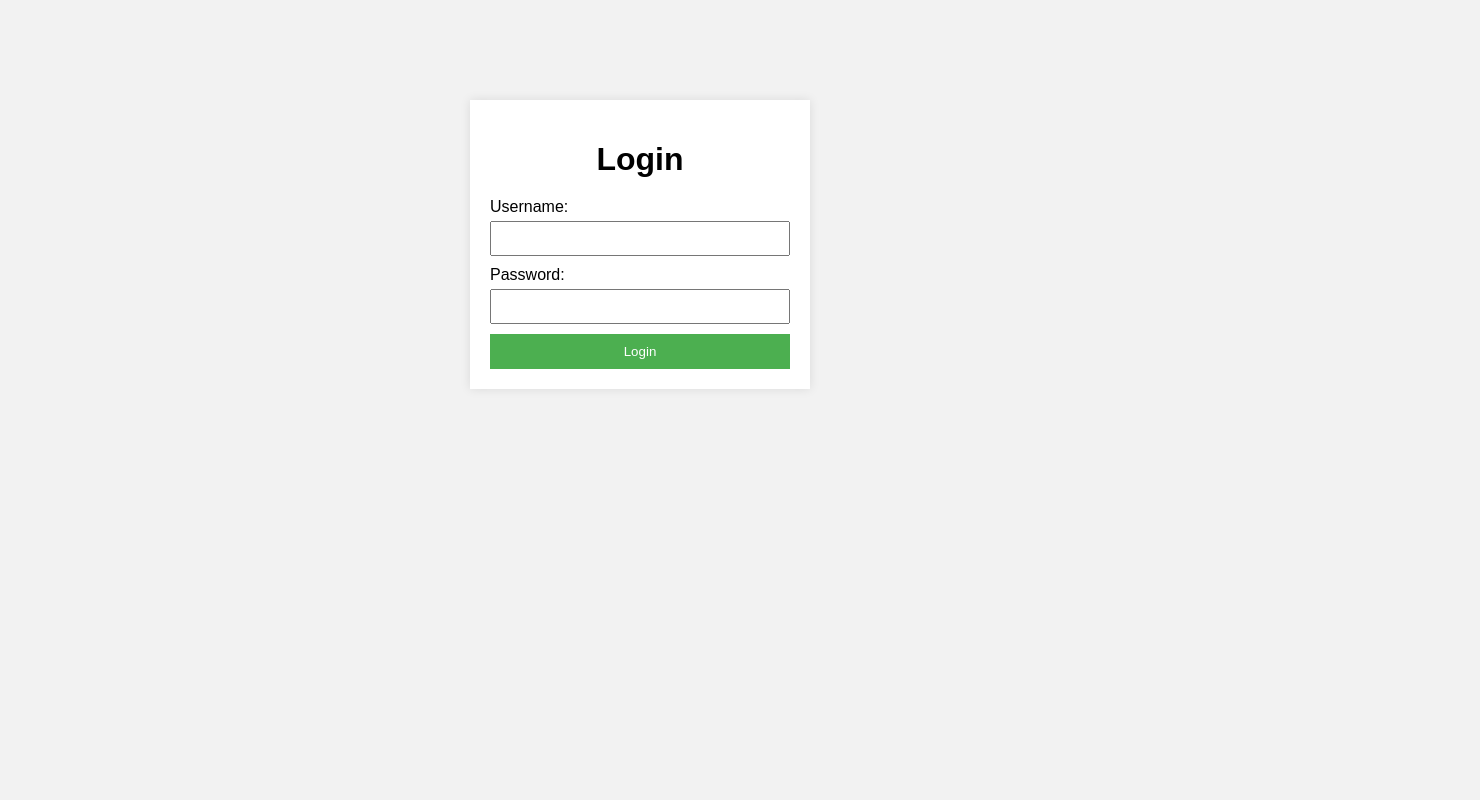
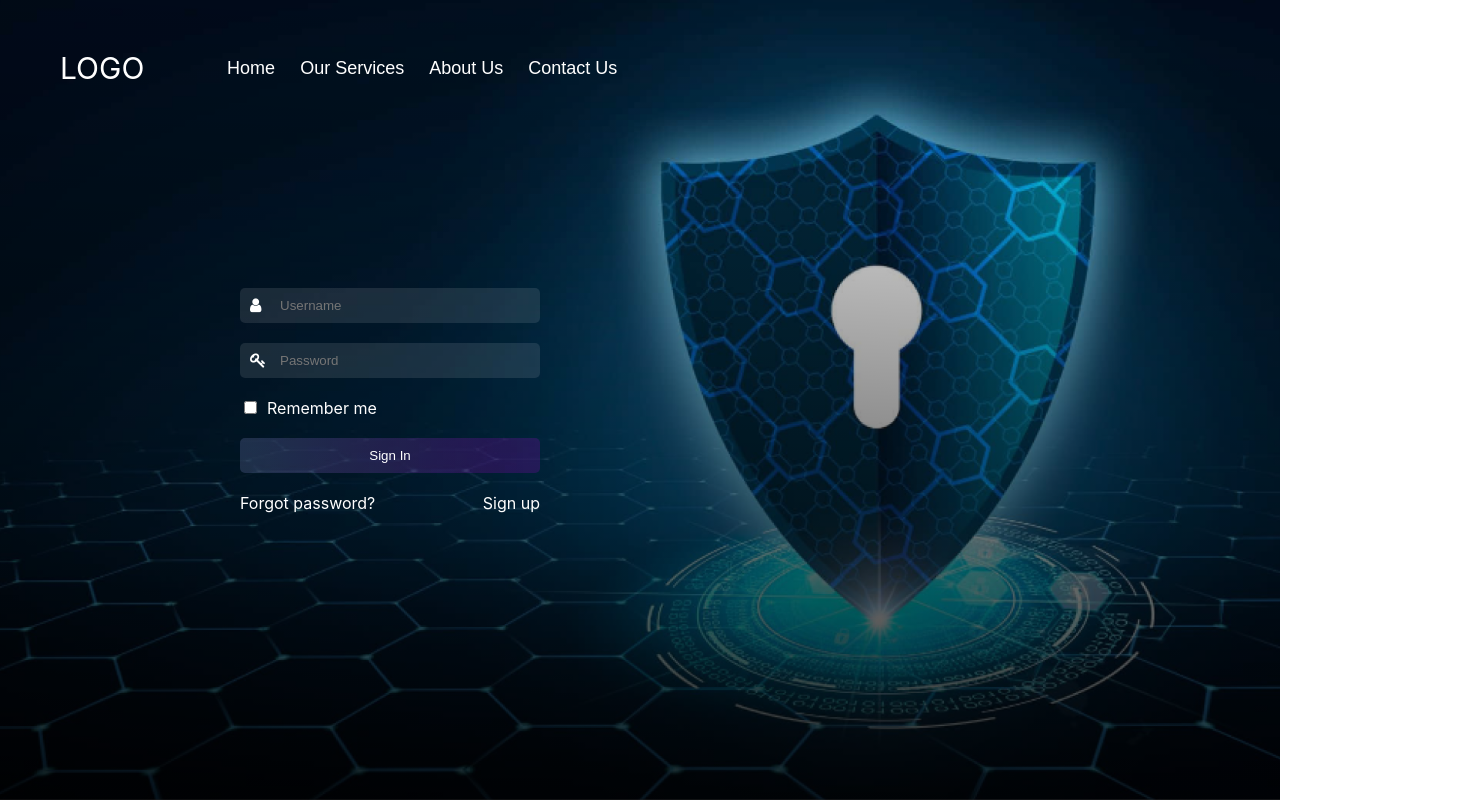
Before and after one commit to khoigf/NodeJS-Mock-Project, a website: page src/public/index.html in a window 1280 px wide. Shown: the whole page, 1480 px wide, since content can reach past the window. Drawn offline with Linux system fonts and the light colour scheme.

Commit message:
code test login interface

```diff
--- a/src/public/css/styles.css
+++ b/src/public/css/styles.css
@@ -1,43 +1,146 @@
-/* public/css/styles.css */
-body {
-    font-family: Arial, sans-serif;
-    background-color: #f2f2f2;
+body, html {
+    margin: 0;
+    padding: 0;
+    width: 100%;
+    height: 100%;
+    font-family: 'Inter', sans-serif;
+    position: absolute;
+}
+
+.landing {
+    position: absolute;
+    width: 100%;
+    height: 100%;
+    background: url('../img/landing.png');
+    background-size: cover;
+    background-position: center;
+}
+
+.rectangle1 {
+    position: absolute;
+    width: 100%;
+    height: 100%;
+    background: linear-gradient(183.48deg, rgba(0, 0, 0, 0) 2.86%, #000000 113.36%);
+}
+
+.navbar {
+    position: absolute;
+    width: 50%;
+    display: flex;
+    justify-content: space-between;
+    align-items: center;
+    padding: 50px 60px;
+    color: #FFFFFF;
+}
+
+.logo {
+    font-family: 'Inter', sans-serif;
+    font-weight: 400;
+    font-size: 30px;
+}
+
+.navbar ul {
+    list-style: none;
+    display: flex;
+    gap: 25px;
+    margin: 0;
+    padding: 0;
+}
+
+.navbar ul li a {
+    font-family: 'Montserrat', sans-serif;
+    font-weight: 500;
+    font-size: 18px;
+    color: #FFFFFF;
+    text-decoration: none;
+}
+
+.profile-icon img {
+    width: 80px;
+    height: 80px;
+    border-radius: 50%;
+    background: url('../img/mugshot-square\ 1.png');
 }
 
 .login-container {
-    width: 300px;
-    margin: 100px auto;
-    padding: 20px;
-    background-color: #fff;
-    box-shadow: 0 0 10px rgba(0, 0, 0, 0.1);
+    position: absolute;
+    width: 100%;
+    height: 100%;
+    display: flex;
+    align-items: center;
+    padding:0px 0px 0px 200px;
 }
 
-.login-container h1 {
-    text-align: center;
+.login-form {
+    width: 300px;
+    padding: 40px;
+    background: rgba(0, 0, 0, 0);
+    border-radius: 10px;
+    box-shadow: 0 0 10px rgba(0, 0, 0, 0);
+}
+
+.input-box {
+    position: relative;
     margin-bottom: 20px;
 }
 
-.login-container label {
-    display: block;
-    margin-bottom: 5px;
+.input-box i {
+    position: absolute;
+    left: 10px;
+    top: 50%;
+    transform: translateY(-50%);
+    color: white;
 }
 
-.login-container input {
-    width: 100%;
-    padding: 8px;
-    margin-bottom: 10px;
-    box-sizing: border-box;
+.input-box input {
+    width: 85%;
+    padding: 10px 5px 10px 40px;
+    border: none;
+    border-radius: 5px;
+    background: rgba(255, 255, 255, 0.1);
+    color: white;
 }
 
-.login-container button {
+.input-box input:focus {
+    outline: none;
+}
+
+.remember-me {
+    display: flex;
+    color: #ffffff;
+    align-items: center;
+    margin-bottom: 20px;
+}
+
+.remember-me input {
+    margin-right: 10px;
+}
+
+.btn {
     width: 100%;
     padding: 10px;
-    background-color: #4CAF50;
+    background :linear-gradient(268.29deg, rgba(166, 0, 207, 0.21) 16.92%, rgba(143, 151, 220, 0.21) 95.44%);
+    border: none;
+    border-radius: 5px;
     color: white;
-    border: none;
     cursor: pointer;
 }
 
-.login-container button:hover {
-    background-color: #45a049;
+.btn:hover {
+    background-color: #4a148c;
 }
+
+.links {
+    display: flex;
+    justify-content: space-between;
+    margin-top: 20px;
+}
+
+.links a {
+    color: white;
+    text-decoration: none;
+}
+
+.links a:hover {
+    text-decoration: underline;
+}
--- a/src/public/index.html
+++ b/src/public/index.html
@@ -6,18 +6,44 @@
     <meta name="viewport" content="width=device-width, initial-scale=1.0">
     <title>Login</title>
     <link rel="stylesheet" href="css/styles.css">
+    <link rel="stylesheet" href="https://cdnjs.cloudflare.com/ajax/libs/font-awesome/4.7.0/css/font-awesome.min.css">
 </head>
 
 <body>
-    <div class="login-container">
-        <h1>Login</h1>
-        <form id="loginForm" action="/login" method="POST">
-            <label for="username">Username:</label>
-            <input type="text" id="username" name="username" required>
-            <label for="password">Password:</label>
-            <input type="password" id="password" name="password" required>
-            <button type="submit">Login</button>
-        </form>
+    <div class="landing">
+        <div class="rectangle1"></div>
+        <div class="navbar">
+            <div class="logo">LOGO</div>
+            <ul>
+                <li><a href="#">Home</a></li>
+                <li><a href="#">Our Services</a></li>
+                <li><a href="#">About Us</a></li>
+                <li><a href="#">Contact Us</a></li>
+            </ul>
+            <div class="profile-icon">
+            </div>
+        </div>
+        <div class="login-container">
+            <form id="loginForm" action="/api/auth/login" method="POST" class="login-form">
+                <div class="input-box">
+                    <i class="fa fa-user"></i>
+                    <input type="text" id="username" name="username" placeholder="Username" required>
+                </div>
+                <div class="input-box">
+                    <i class="fa fa-key"></i>
+                    <input type="password" id="password" name="password" placeholder="Password" required>
+                </div>
+                <div class="remember-me">
+                    <input type="checkbox" id="rememberMe" name="rememberMe">
+                    <label for="rememberMe">Remember me</label>
+                </div>
+                <button type="submit" class="btn">Sign In</button>
+                <div class="links">
+                    <a href="#">Forgot password?</a>
+                    <a href="#">Sign up</a>
+                </div>
+            </form>
+        </div>
     </div>
     <script src="js/scripts.js"></script>
 </body>
```
Also changed, not shown: src/public/homepage.html (+4 -2 lines), src/public/img/landing.png (added), src/public/img/mugshot-square 1.png (added).
